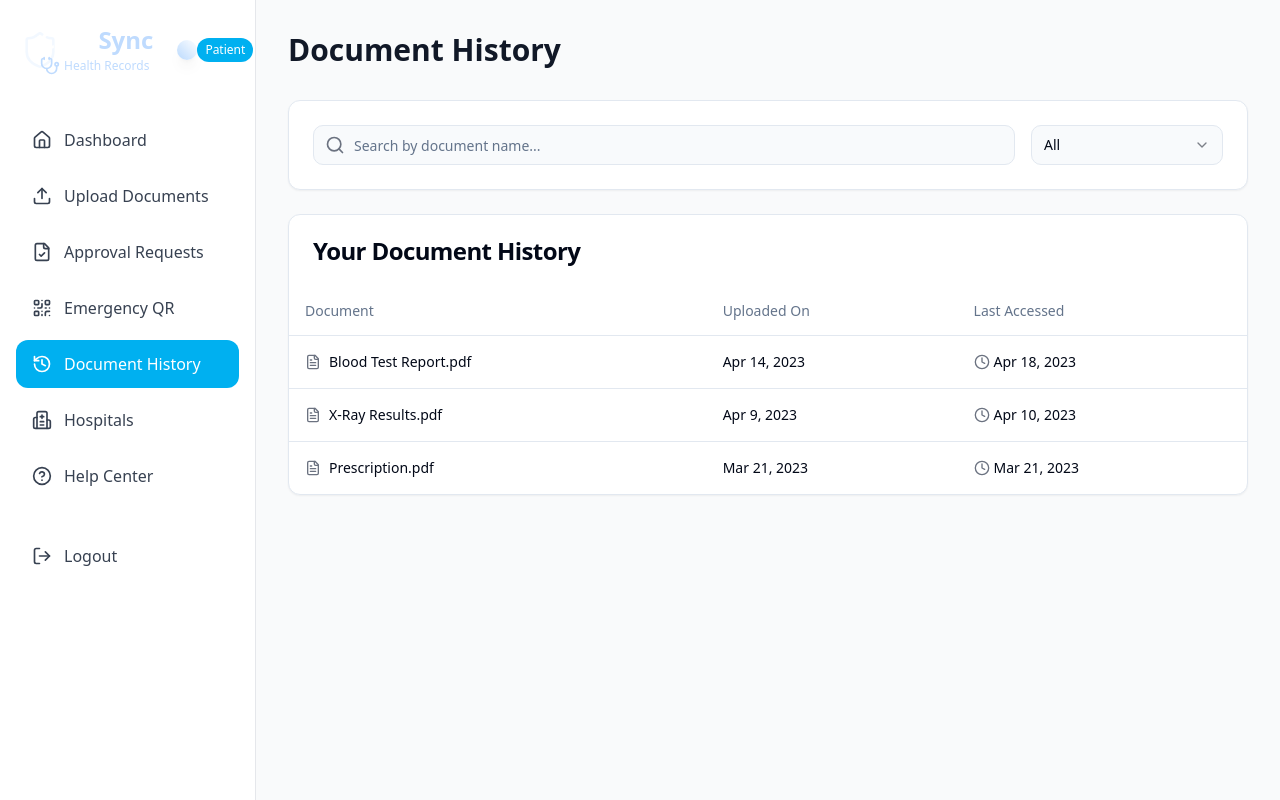
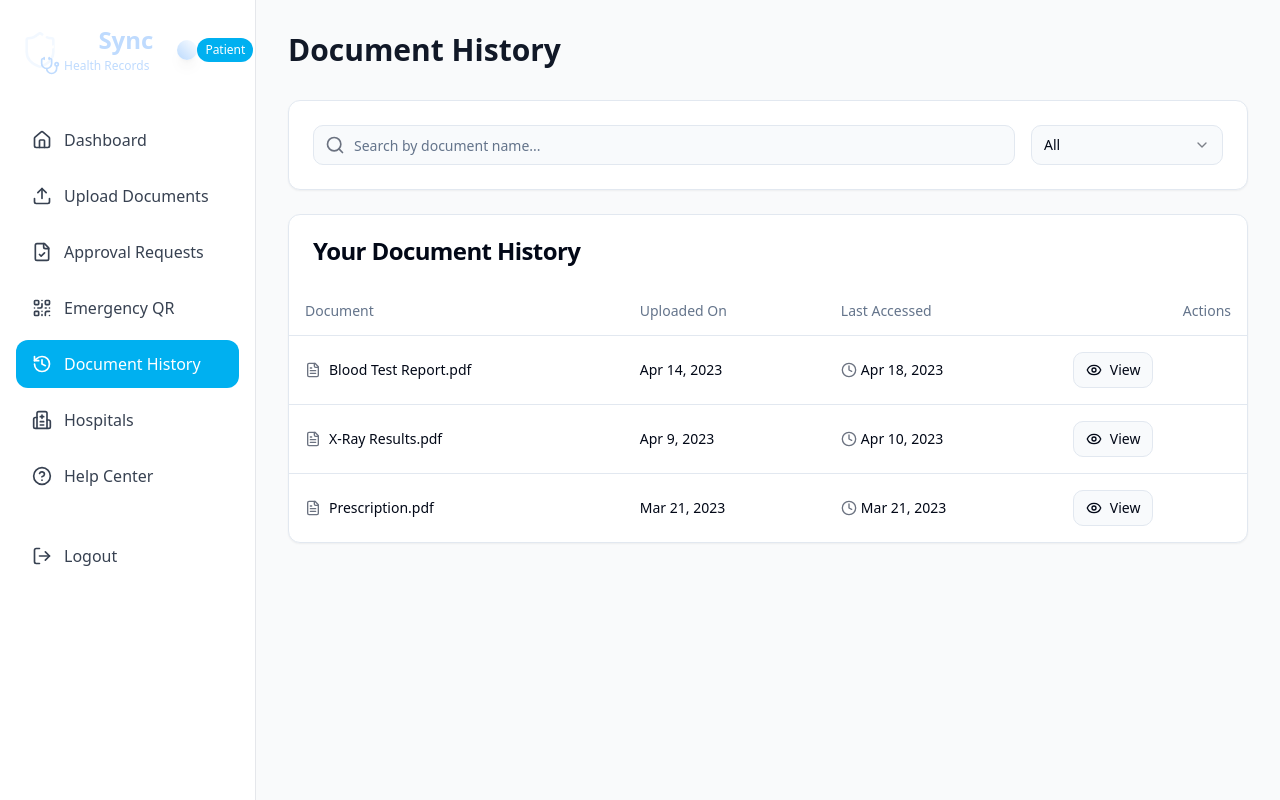
Before and after one commit to Vaibhav2543/care-sync-user-portal, a React (Vite) app: page /history in a window 1280 px wide. Built offline with nearby package versions, Linux system fonts and the light colour scheme.

Commit message:
Add view button to document history
Allow viewing of uploaded documents in patient document history.

```diff
--- a/src/pages/PatientDocumentHistory.tsx
+++ b/src/pages/PatientDocumentHistory.tsx
@@ -4,8 +4,10 @@ import DashboardLayout from "@/components/DashboardLayout";
 import { Card, CardContent, CardHeader, CardTitle } from "@/components/ui/card";
 import { Input } from "@/components/ui/input";
 import { Table, TableBody, TableCell, TableHead, TableHeader, TableRow } from "@/components/ui/table";
-import { FileText, Search, Clock } from "lucide-react";
+import { FileText, Search, Clock, Eye } from "lucide-react";
+import { Button } from "@/components/ui/button";
 import { Select, SelectContent, SelectGroup, SelectItem, SelectTrigger, SelectValue } from "@/components/ui/select";
+import { toast } from "@/hooks/use-toast";
 
 // Example patient document history data
 const patientDocuments = [
@@ -54,6 +56,13 @@ const PatientDocumentHistory = () => {
     }).format(date);
   };
 
+  const handleViewDocument = (doc: typeof patientDocuments[0]) => {
+    toast({
+      title: "Viewing Document",
+      description: `You're viewing "${doc.documentName}". (Demo only, actual PDF not available.)`,
+    });
+  };
+
   return (
     <DashboardLayout title="Document History">
       <Card className="mb-6">
@@ -97,6 +106,7 @@ const PatientDocumentHistory = () => {
                 <TableHead>Document</TableHead>
                 <TableHead>Uploaded On</TableHead>
                 <TableHead>Last Accessed</TableHead>
+                <TableHead className="text-right">Actions</TableHead>
               </TableRow>
             </TableHeader>
             <TableBody>
@@ -116,11 +126,21 @@ const PatientDocumentHistory = () => {
                         {formatDate(doc.lastAccessed)}
                       </div>
                     </TableCell>
+                    <TableCell className="text-right">
+                      <Button
+                        size="sm"
+                        variant="outline"
+                        onClick={() => handleViewDocument(doc)}
+                        className="flex items-center gap-2"
+                      >
+                        <Eye className="h-4 w-4" /> View
+                      </Button>
+                    </TableCell>
                   </TableRow>
                 ))
               ) : (
                 <TableRow>
-                  <TableCell colSpan={3} className="text-center py-8">
+                  <TableCell colSpan={4} className="text-center py-8">
                     <div className="flex flex-col items-center justify-center">
                       <Search className="h-8 w-8 text-gray-300 mb-2" />
                       <p className="text-gray-500">No documents found</p>
```
